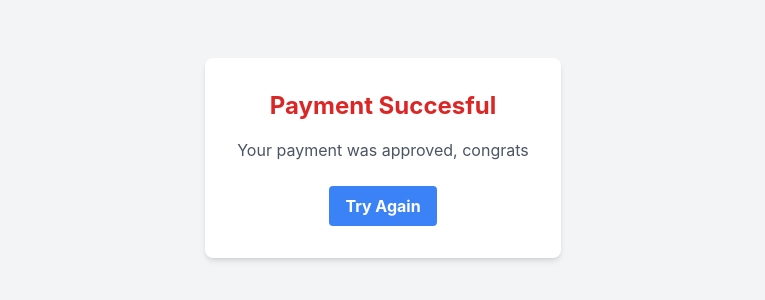
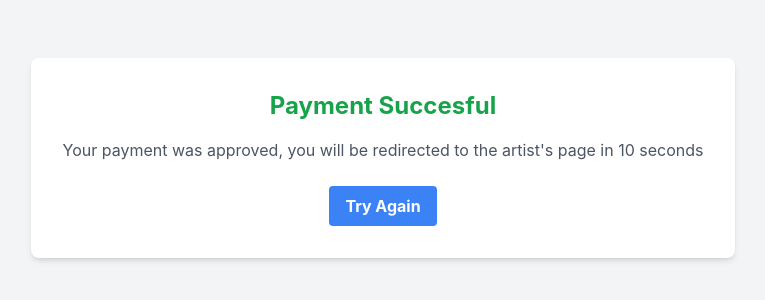
Before and after one commit to Zenyi1/Hang-The-DJ, a React (Create React App) app in the folder client/: page /success in a window 1280 px wide. Shown: the part 242-542 px from the top of the page, without its empty margins (257-1022 px from the left). Built offline with nearby package versions, Linux system fonts and the light colour scheme.

Commit message:
Change styling and improve account page

```diff
--- a/client/src/pages/AccountPage.jsx
+++ b/client/src/pages/AccountPage.jsx
@@ -176,7 +176,7 @@ const handleEditSubmit = async (e) => {
 
 
         <h2 className="text-2xl font-bold text-center mb-6 text-gray-800">
-          Welcome, {userData.email}!
+          Welcome, {userData.name}!
         </h2>
 
         <div className="mb-6">
--- a/client/src/pages/Success.js
+++ b/client/src/pages/Success.js
@@ -7,11 +7,11 @@ const Success = () => {
   return (
     <div className="flex flex-col items-center justify-center min-h-screen bg-gray-100">
       <div className="p-8 bg-white rounded-lg shadow-md text-center">
-        <h1 className="text-2xl font-bold text-red-600 mb-4">
+        <h1 className="text-2xl font-bold text-green-600 mb-4">
           Payment Succesful
         </h1>
         <p className="text-gray-600 mb-6">
-          Your payment was approved, congrats
+          Your payment was approved, you will be redirected to the artist's page in 10 seconds
         </p>
         <button
           onClick={() => navigate('/choose')}
```
